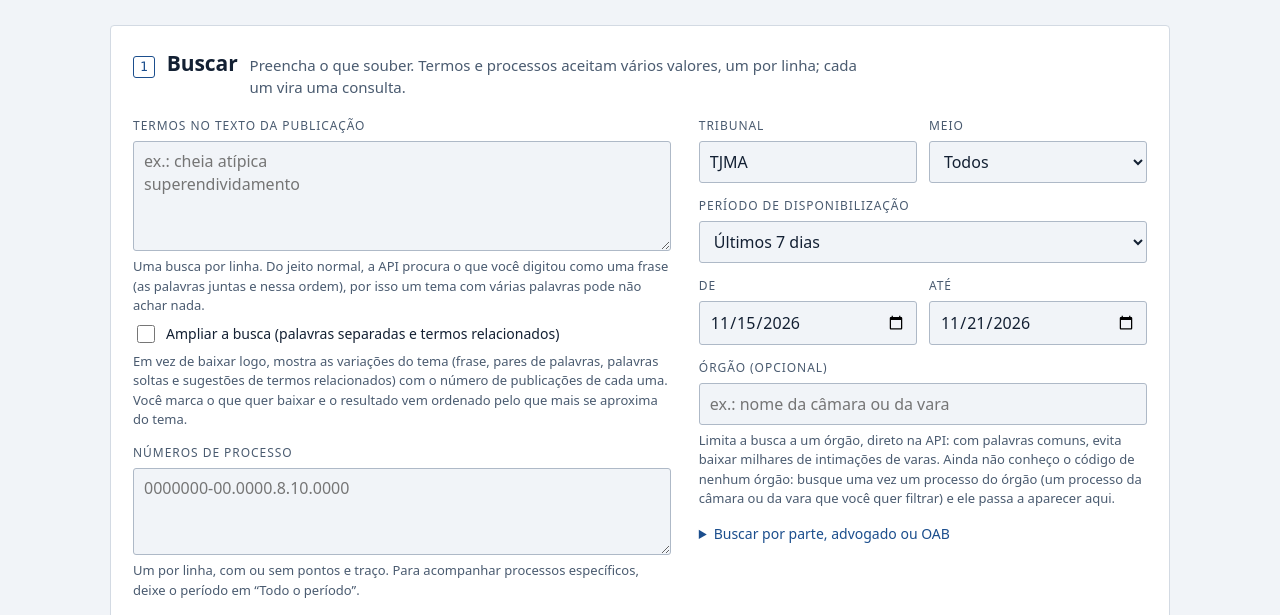
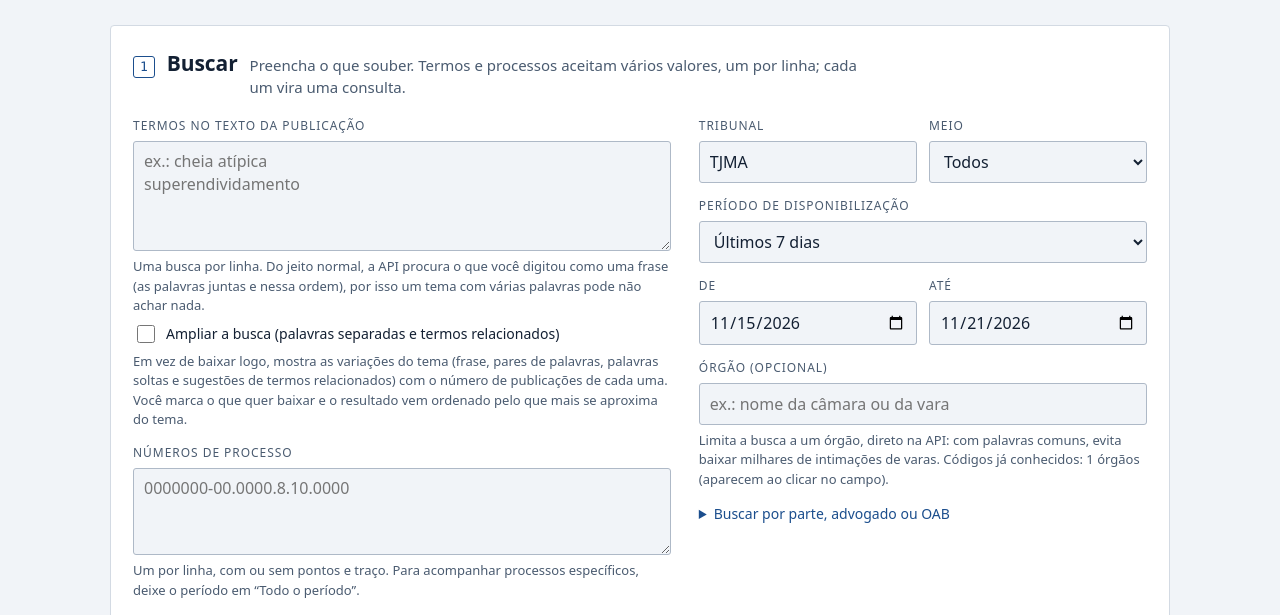
Before and after one commit to consulta-djen-br/consulta-djen, a plain HTML site: page djen/index.html in a window 1280 px wide. Shown: the part 162-777 px from the top of the page. Drawn offline with Linux system fonts and the light colour scheme.

Commit message:
Inclui o código da Quinta Câmara de Direito Privado como ponto de partida
O código 43923 foi conferido na API do CNJ: a busca com orgaoId trouxe
1.025 comunicações, todas desse órgão. O que o navegador aprender depois
continua sobrescrevendo esta lista.

Co-Authored-By: Claude Sonnet 5.5 <noreply@anthropic.com>
Claude-Session: https://claude.ai/code/session_01VF3r7zPCzv7aYpbxJjqCA6

```diff
--- a/djen/index.html
+++ b/djen/index.html
@@ -1320,7 +1320,10 @@ details > summary { cursor: pointer; font-size: 14px; font-weight: 500; color: v
   /* A API só filtra por órgão pelo código numérico, que vem em cada resultado (idOrgao). O arquivo aprende os pares nome/código
      dos resultados que já viu e os guarda neste navegador; assim o nome de uma câmara ou vara vira um filtro da própria API. */
   var CHAVE_IDS = 'pub-tjma-orgaoids-v1';
+  /* Códigos já conferidos na API do CNJ; o que o navegador aprender depois sobrescreve esta lista. */
+  var SEMENTE_ORGAOS = { 'Quinta Câmara de Direito Privado': '43923' };
   var orgaoIds = {};
+  Object.keys(SEMENTE_ORGAOS).forEach(function (k) { orgaoIds[k] = SEMENTE_ORGAOS[k]; });
   try {
     var oi = JSON.parse(ler(CHAVE_IDS) || '{}') || {};
     Object.keys(oi).forEach(function (k) { if (/^\d+$/.test(String(oi[k]))) orgaoIds[k] = String(oi[k]); });
```
